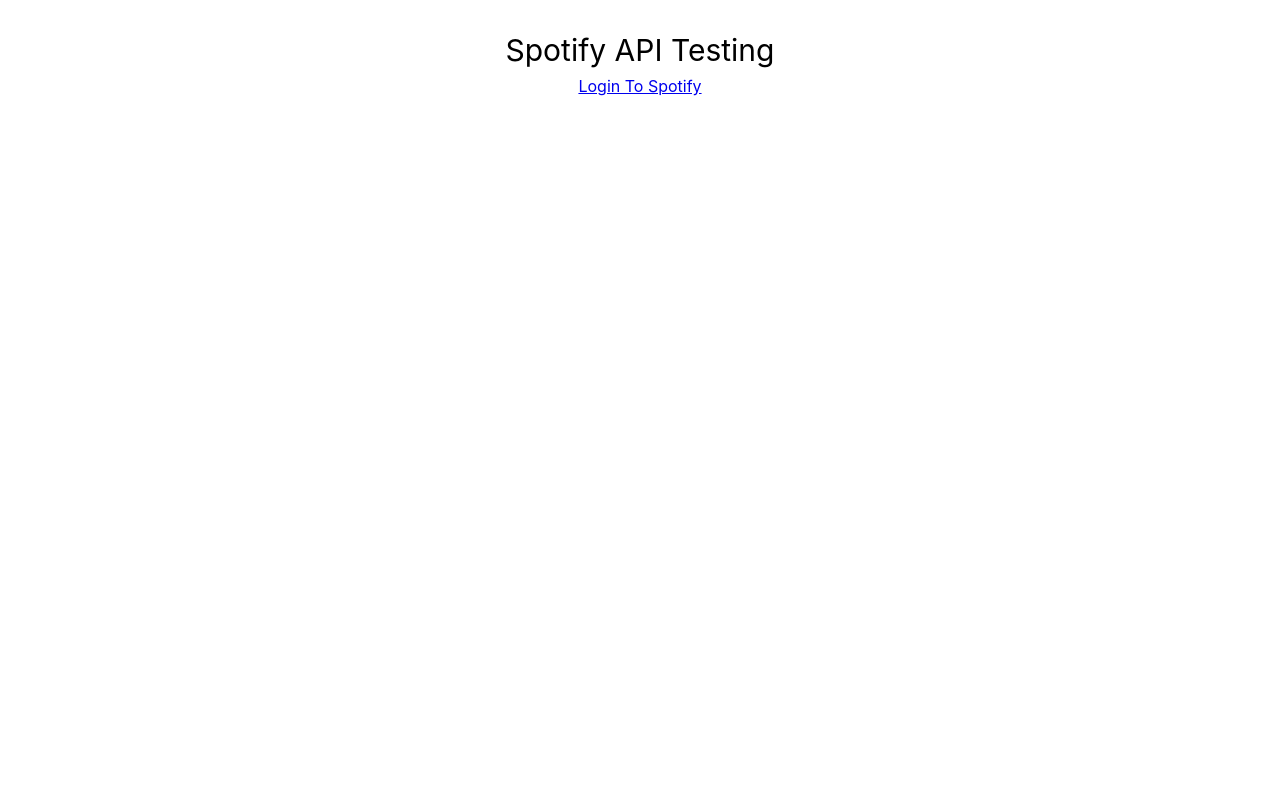
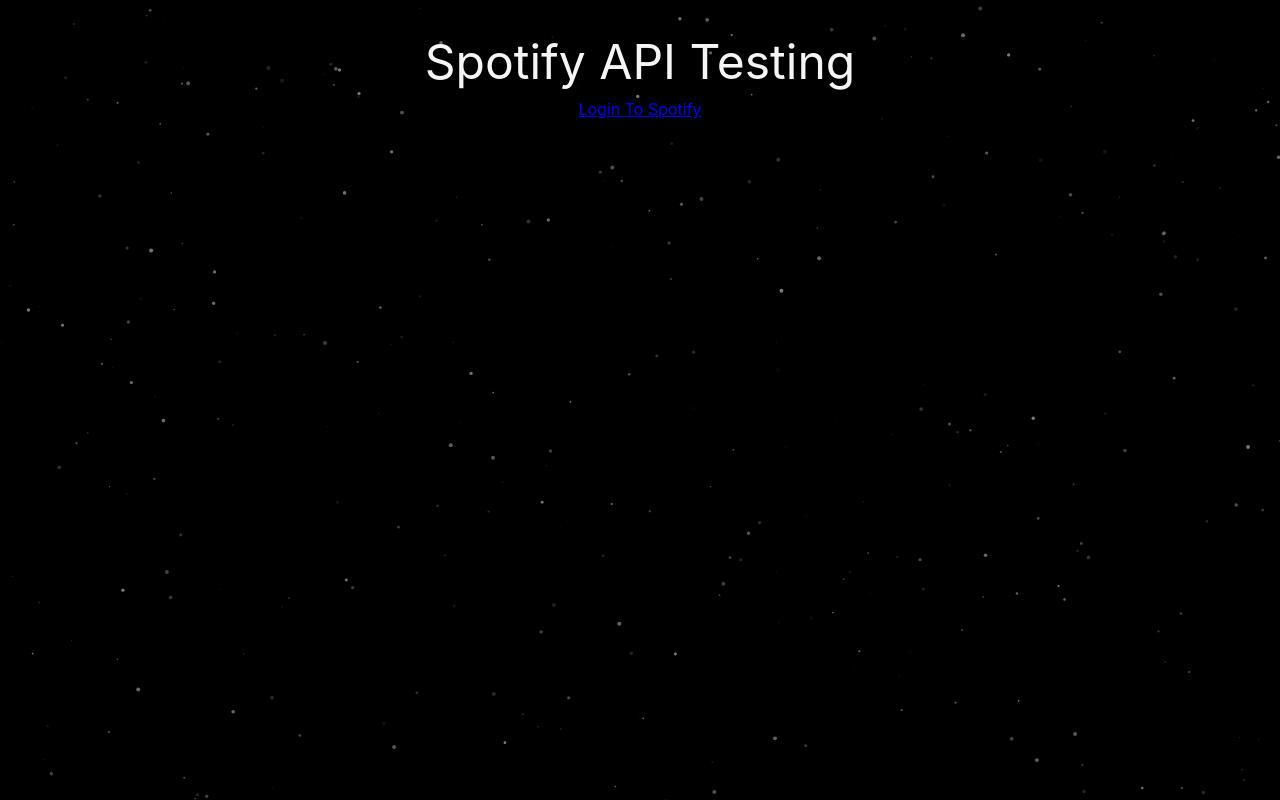
Before and after one commit to b718/spotify-app, a React (Create React App) app: page / in a window 1280 px wide. Built offline with nearby package versions, Linux system fonts and the light colour scheme.

Commit message:
Added much more styling. Remember to fix new bug.

```diff
--- a/package.json
+++ b/package.json
@@ -11,6 +11,8 @@
     "react-dom": "^18.2.0",
     "react-player": "^2.11.0",
     "react-scripts": "^5.0.1",
+    "react-tsparticles": "^2.6.0",
+    "tsparticles": "^2.6.0",
     "web-vitals": "^2.1.4"
   },
   "scripts": {
--- a/src/App.css
+++ b/src/App.css
@@ -4,8 +4,9 @@
 }
 
 .spotifyHeader {
-  font-size: 30px;
+  font-size: 3rem;
   padding-bottom: 0.5rem;
+  color: whitesmoke;
 }
 
 .loginDiv {
@@ -27,9 +28,13 @@
 }
 
 .artistIMG {
-  width: 3%;
+  /*width: 3%;
   height: 3%;
-  border-radius: 25px;
+  border-radius: 25px;*/
+  width: 4em;
+  height: 4em;
+  border-radius: 3px;
+  margin-right: 1em;
 }
 
 .showingTopItems {
@@ -37,8 +42,17 @@
 }
 
 .topUserItems {
-  padding-top: 2rem;
+  padding-top: 1rem;
   padding-bottom: 1rem;
+}
+
+.topUserItems h{
+  font-size: 2rem;
+  color: whitesmoke;
+}
+.topUserItems button{
+  margin-top: 0.4rem;
+  margin-bottom: 0rem;
 }
 
 .findTopArtistsHeader {
@@ -50,6 +64,10 @@
   color: black;
 }
 
+.artistLink:hover{
+  color: whitesmoke;
+}
+
 .topItemLink {
   text-decoration: none;
   color: black;
@@ -59,7 +77,25 @@
   font-size: 1rem;
   text-decoration: none;
   color: black;
-  height: 90%;
+  margin: 0 auto;
+  margin-top: 0.5rem;
+  max-width: 25rem;
+  background-color: rgb(31 205 92);
+  border-radius: 1.5rem;
+}
+
+.picNName {
+  display: flex;
+}
+
+.picNName div{
+  margin: 0 auto;
+  margin-top: 1.5rem;
+  transform: translateX(-2em);
+}
+
+.picNName h:hover{
+  color: whitesmoke;
 }
 
 .artistDescDiv {
@@ -105,12 +141,16 @@
   padding-bottom: 0.2rem;
 }
 
+.topTrackAlbumUrl:hover{
+  color: whitesmoke;
+}
+
 .titleTopTracks{
   padding-bottom: 0.2rem;
 }
 
 .titleTopTracks:hover {
-  color: gray;
+  color: whitesmoke;
 }
 
 .albumTopTracks{
--- a/src/App.js
+++ b/src/App.js
@@ -2,6 +2,7 @@
 import "./App.css";
 import axios from "axios";
 import Artist from "./js/artist.js";
+import ParticlesBackground from "./components/ParticlesBackground";
 
 function App() {
   const clientID = "8749d4d40a72490aac3a512871158c4a";
@@ -15,6 +16,7 @@
   const [artists, setArtists] = useState([]);
   const [topItems, setTopItems] = useState([]);
   const [topTracks, setTopTracks] = useState([]);
+  const [currTimeRange, setTimeRange] = useState("");
 
   //this useEffect will only run once as we do not
   //have it activate with something changing!
@@ -30,7 +32,7 @@
         .find((elem) => elem.startsWith("access_token"))
         .split("=")[1];
 
-      console.log(token);
+      //console.log(token);
 
       //this line of code removes the hash from the web browser!
       window.location.hash = "";
@@ -45,6 +47,7 @@
   function logoutFunction() {
     //this removes the token we have saved once we logout!
     setToken("");
+    setTimeRange("");
     window.localStorage.removeItem("token");
   }
 
@@ -67,11 +70,12 @@
 
   async function searchTopItems(e) {
     e.preventDefault();
+
     const { data } = await axios.get(
       "https://api.spotify.com/v1/me/top/artists",
       {
         params: {
-          time_range: "medium_term",
+          time_range: `${currTimeRange}`,
           limit: 30,
           offset: 0,
         },
@@ -131,8 +135,31 @@
     ));
   }
 
+  function setDaily() {
+    setTimeRange("short_term");
+  }
+  function setMonthly() {
+    setTimeRange("medium_term");
+  }
+  function setYearly() {
+    setTimeRange("long_term");
+  }
+
+  function result() {
+    if (currTimeRange.length == "short_term".length) {
+      return "Daily";
+    } else if (currTimeRange.length == "medium_term".length) {
+      return "Monthly";
+    } else if (currTimeRange.length == "long_term".length) {
+      return "Yearly";
+    } else {
+      return "";
+    }
+  }
   return (
     <div className="App">
+      <ParticlesBackground />
+
       <h className="spotifyHeader">Spotify API Testing</h>
 
       {!token ? (
@@ -149,7 +176,7 @@
         </div>
       )}
 
-      {token ? (
+      {/*token ? (
         <div className="searchDiv">
           <h className="searhForHeader"> Search For Your Artists </h>
           <form onSubmit={searchArtists}>
@@ -163,14 +190,20 @@
         </div>
       ) : (
         <h> </h>
-      )}
+      )*/}
 
-      {token ? <div> {renderArtists()} </div> : <h></h>}
+      {/*token ? <div> {renderArtists()} </div> : <h></h>*/}
 
       {token ? (
         <div className="topUserItems">
           {" "}
-          <h>Display Top Artists</h>{" "}
+          <h>Display Top Artists</h>
+          <div className="buttonDiv">
+            <button onClick={setDaily}>Daily</button>
+            <button onClick={setMonthly}>Monthly</button>
+            <button onClick={setYearly}>Yearly</button>
+          </div>
+          <h>{result()}</h>
           <div>
             <button onClick={searchTopItems}> Find Top Aritsts</button>
           </div>
--- /dev/null
+++ b/src/components/ParticlesBackground.jsx
@@ -0,0 +1,142 @@
+import Particles from "react-tsparticles";
+import { loadFull } from "tsparticles";
+import { useCallback } from "react";
+
+const ParticlesBackground = () => {
+
+  const particlesInit = useCallback(async (engine) => {
+    console.log(engine);
+    // you can initiate the tsParticles instance (engine) here, adding custom shapes or presets
+    // this loads the tsparticles package bundle, it's the easiest method for getting everything ready
+    // starting from v2 you can add only the features you need reducing the bundle size
+    await loadFull(engine);
+}, []);
+
+const particlesLoaded = useCallback(async (container) => {
+  await console.log(container);
+}, []);
+
+return (
+  <Particles
+      id="tsparticles"
+      init={particlesInit}
+      loaded={particlesLoaded}
+      options={{
+        "fullScreen": {
+            "enable": true,
+            "zIndex": -1
+        },
+        "particles": {
+          "number": {
+            "value": 355,
+            "density": {
+              "enable": true,
+              "value_area": 789.1476416322727
+            }
+          },
+            "color": {
+              "value": "#ffffff"
+            },
+            "polygon": {
+              "nb_sides": 5
+            },
+            "shape": {
+              "type": "circle",
+              "stroke": {
+                "width": 0,
+                "color": "#000000"
+              }},
+            "opacity": {
+              "value": 0.48927153781200905,
+              "random": false,
+              "anim": {
+                "enable": true,
+                "speed": 0.2,
+                "opacity_min": 0,
+                "sync": false
+              }
+            },
+            "size": {
+              "value": 2,
+              "random": true,
+              "anim": {
+                "enable": true,
+                "speed": 2,
+                "size_min": 0,
+                "sync": false
+              }
+            },
+            "line_linked": {
+              "enable": false,
+              "distance": 150,
+              "color": "#ffffff",
+              "opacity": 0.4,
+              "width": 1
+            },
+            "move": {
+              "enable": true,
+              "speed": 0.2,
+              "direction": "none",
+              "random": true,
+              "straight": false,
+              "out_mode": "out",
+              "bounce": false,
+              "attract": {
+                "enable": false,
+                "rotateX": 600,
+                "rotateY": 1200
+              }
+            }
+          },
+        "interactivity": {
+          "events": {
+            "onhover": {
+              "enable": false,
+              "mode": "bubble"
+            },
+            "onclick": {
+              "enable": false,
+              "mode": "push"
+            },
+            "resize": false
+            },
+            "modes": {
+              "grab": {
+                "distance": 400,
+                "line_linked": {
+                  "opacity": 1
+                }
+                },
+                "bubble": {
+                  "distance": 83.91608391608392,
+                  "size": 1,
+                  "duration": 3,
+                  "opacity": 1,
+                  "speed": 3
+                },
+                "repulse": {
+                    "distance": 200
+                },
+                "push": {
+                    "particles_nb": 4
+                },
+                "remove": {
+                    "particles_nb": 2
+                }
+            }
+        },
+        "retina_detect": true,
+        "background": {
+            "color": "#000000",
+            "image": "",
+            "position": "50% 50%",
+            "repeat": "no-repeat",
+            "size": "cover"
+        }
+    }}
+  />
+);
+};
+
+
+export default ParticlesBackground;
--- a/src/js/artist.js
+++ b/src/js/artist.js
@@ -39,23 +39,31 @@
 
   return (
     <div className="artistDiv">
-      {artistsArray.indexOf(artist) + 1 + "."}
-      <h onClick={(e) => setIsActive(!isActive)}> {artist.name} </h>
+      <div className="picNName">
         {artist.images.length ? (
           // eslint-disable-next-line jsx-a11y/alt-text
+          <a href={artist.images[0].url} target="_blank">
             <img
               onClick={changePic}
-          style={
+              /*style={
                 !picActive
-              ? { width: "3%", height: "3%" }
+                  ? { width: "4em", height: "4em" }
                   : { width: "30%", height: "30%" }
-          }
+              }*/
               src={artist.images[0].url}
               className="artistIMG"
             ></img>
+          </a>
         ) : (
           <h> </h>
         )}
+        <div>
+          <h onClick={(e) => setIsActive(!isActive)}>
+            {artistsArray.indexOf(artist) + 1 + ". "}
+            {artist.name}
+          </h>
+        </div>
+      </div>
       <div
         className="contentDropDown"
         ref={parentRef}
--- a/src/js/artistTopTracks.js
+++ b/src/js/artistTopTracks.js
@@ -40,7 +40,7 @@
   function renderTopTracks() {
     console.log(topTracks);
     return topTracks.map((tp) => (
-      <div className="">
+      <div className="topTracksDiv">
         <div className="titleTopTracks" onClick={(event) => playAudio(tp)}>
           Title: {tp.name}
         </div>
```
Also changed, not shown: 1 other file (tests, documents, lock files or other folders). Lines whose indentation alone changed are shown as unchanged.
